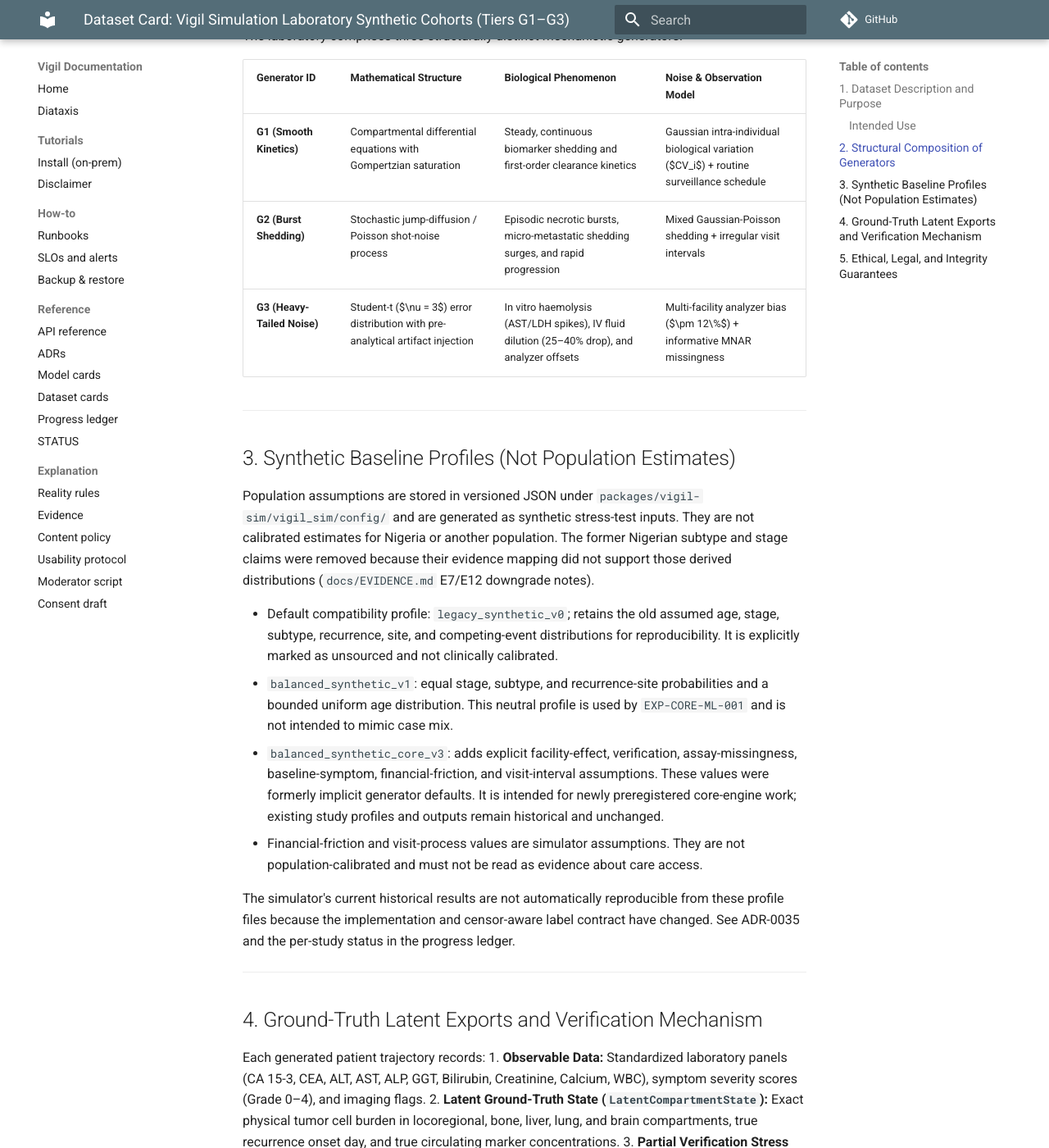
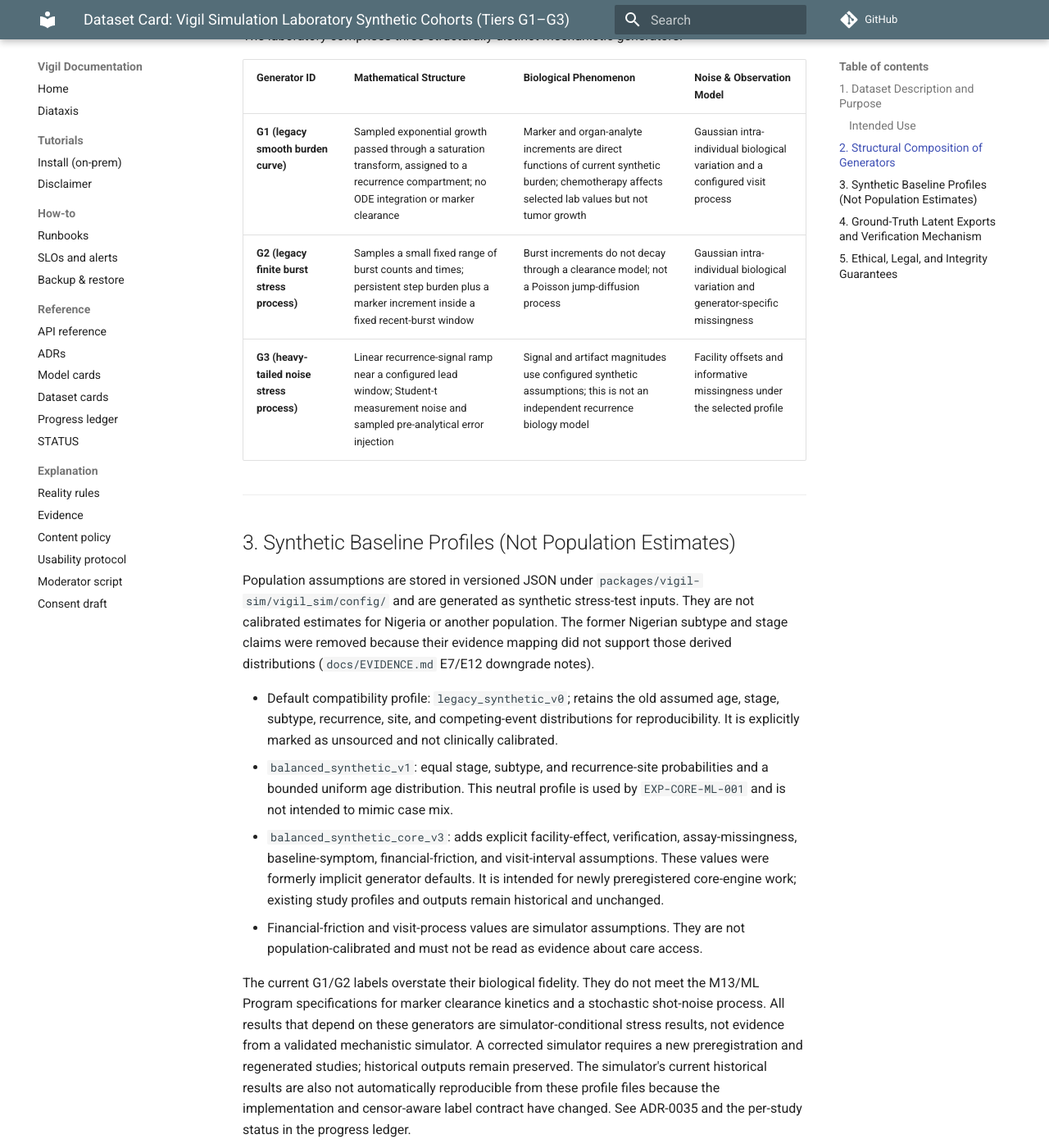
Before and after one commit to gasthecreator/vigil, an MkDocs documentation site: the page built from docs/data/DATASET-CARD-SYNTHETIC-G1-G3.md, in a window 1280 px wide and 1400 px high, scrolled down 877 px. Shown: the whole window at 82% size. Built offline with MkDocs 1.6.1 and Material for MkDocs 9.7.7, drawn with Linux system fonts in a browser that asks for light colours; comment, search, counter and statistics services are not loaded; some of the changed text lies outside the part shown.

Commit message:
docs: correct synthetic generator mechanism claims

```diff
--- a/docs/data/DATASET-CARD-SYNTHETIC-G1-G3.md
+++ b/docs/data/DATASET-CARD-SYNTHETIC-G1-G3.md
@@ -23,9 +23,9 @@ The laboratory comprises three structurally distinct mechanistic generators:
 
 | Generator ID | Mathematical Structure | Biological Phenomenon | Noise & Observation Model |
 |---|---|---|---|
-| **G1 (Smooth Kinetics)** | Compartmental differential equations with Gompertzian saturation | Steady, continuous biomarker shedding and first-order clearance kinetics | Gaussian intra-individual biological variation ($CV_i$) + routine surveillance schedule |
-| **G2 (Burst Shedding)** | Stochastic jump-diffusion / Poisson shot-noise process | Episodic necrotic bursts, micro-metastatic shedding surges, and rapid progression | Mixed Gaussian-Poisson shedding + irregular visit intervals |
-| **G3 (Heavy-Tailed Noise)** | Student-t ($\nu = 3$) error distribution with pre-analytical artifact injection | In vitro haemolysis (AST/LDH spikes), IV fluid dilution (25–40% drop), and analyzer offsets | Multi-facility analyzer bias ($\pm 12\%$) + informative MNAR missingness |
+| **G1 (legacy smooth burden curve)** | Sampled exponential growth passed through a saturation transform, assigned to a recurrence compartment; no ODE integration or marker clearance | Marker and organ-analyte increments are direct functions of current synthetic burden; chemotherapy affects selected lab values but not tumor growth | Gaussian intra-individual biological variation and a configured visit process |
+| **G2 (legacy finite burst stress process)** | Samples a small fixed range of burst counts and times; persistent step burden plus a marker increment inside a fixed recent-burst window | Burst increments do not decay through a clearance model; not a Poisson jump-diffusion process | Gaussian intra-individual biological variation and generator-specific missingness |
+| **G3 (heavy-tailed noise stress process)** | Linear recurrence-signal ramp near a configured lead window; Student-t measurement noise and sampled pre-analytical error injection | Signal and artifact magnitudes use configured synthetic assumptions; this is not an independent recurrence biology model | Facility offsets and informative missingness under the selected profile |
 
 ---
 
@@ -37,14 +37,14 @@ Population assumptions are stored in versioned JSON under `packages/vigil-sim/vi
 - `balanced_synthetic_core_v3`: adds explicit facility-effect, verification, assay-missingness, baseline-symptom, financial-friction, and visit-interval assumptions. These values were formerly implicit generator defaults. It is intended for newly preregistered core-engine work; existing study profiles and outputs remain historical and unchanged.
 - Financial-friction and visit-process values are simulator assumptions. They are not population-calibrated and must not be read as evidence about care access.
 
-The simulator's current historical results are not automatically reproducible from these profile files because the implementation and censor-aware label contract have changed. See ADR-0035 and the per-study status in the progress ledger.
+The current G1/G2 labels overstate their biological fidelity. They do not meet the M13/ML Program specifications for marker clearance kinetics and a stochastic shot-noise process. All results that depend on these generators are simulator-conditional stress results, not evidence from a validated mechanistic simulator. A corrected simulator requires a new preregistration and regenerated studies; historical outputs remain preserved. The simulator's current historical results are also not automatically reproducible from these profile files because the implementation and censor-aware label contract have changed. See ADR-0035 and the per-study status in the progress ledger.
 
 ---
 
 ## 4. Ground-Truth Latent Exports and Verification Mechanism
 Each generated patient trajectory records:
 1. **Observable Data:** Standardized laboratory panels (CA 15-3, CEA, ALT, AST, ALP, GGT, Bilirubin, Creatinine, Calcium, WBC), symptom severity scores (Grade 0–4), and imaging flags.
-2. **Latent Ground-Truth State (`LatentCompartmentState`):** Exact physical tumor cell burden in locoregional, bone, liver, lung, and brain compartments, true recurrence onset day, and true circulating marker concentrations.
+2. **Latent Ground-Truth State (`LatentCompartmentState`):** Synthetic compartment-burden values and model-generated marker quantities. They are exact simulator state variables, not measured biological quantities or calibrated tumor-cell masses.
 3. **Partial Verification Stress Mechanism (ML_PROGRAM §4.2):** Imaging probability varies with configured symptom and marker thresholds. This is an explicit synthetic mechanism for testing verification-bias methods; it is not calibrated to or claimed to reproduce a clinical imaging policy.
 
 ---
```
Also changed, not shown: docs/PROGRESS.md (+1 -1 lines), docs/STATUS.md (+1 -1 lines), docs/audits/CORE-ML-CLAIMS-INVENTORY-2026-10.md (+1 -1 lines), docs/audits/CORE-ML-ENTRYPOINT-CROSSWALK-2026-10.md (+1 -1 lines), docs/audits/CORE-ML-RERUN-2026-10.md (+1 -1 lines), 1 other file.
